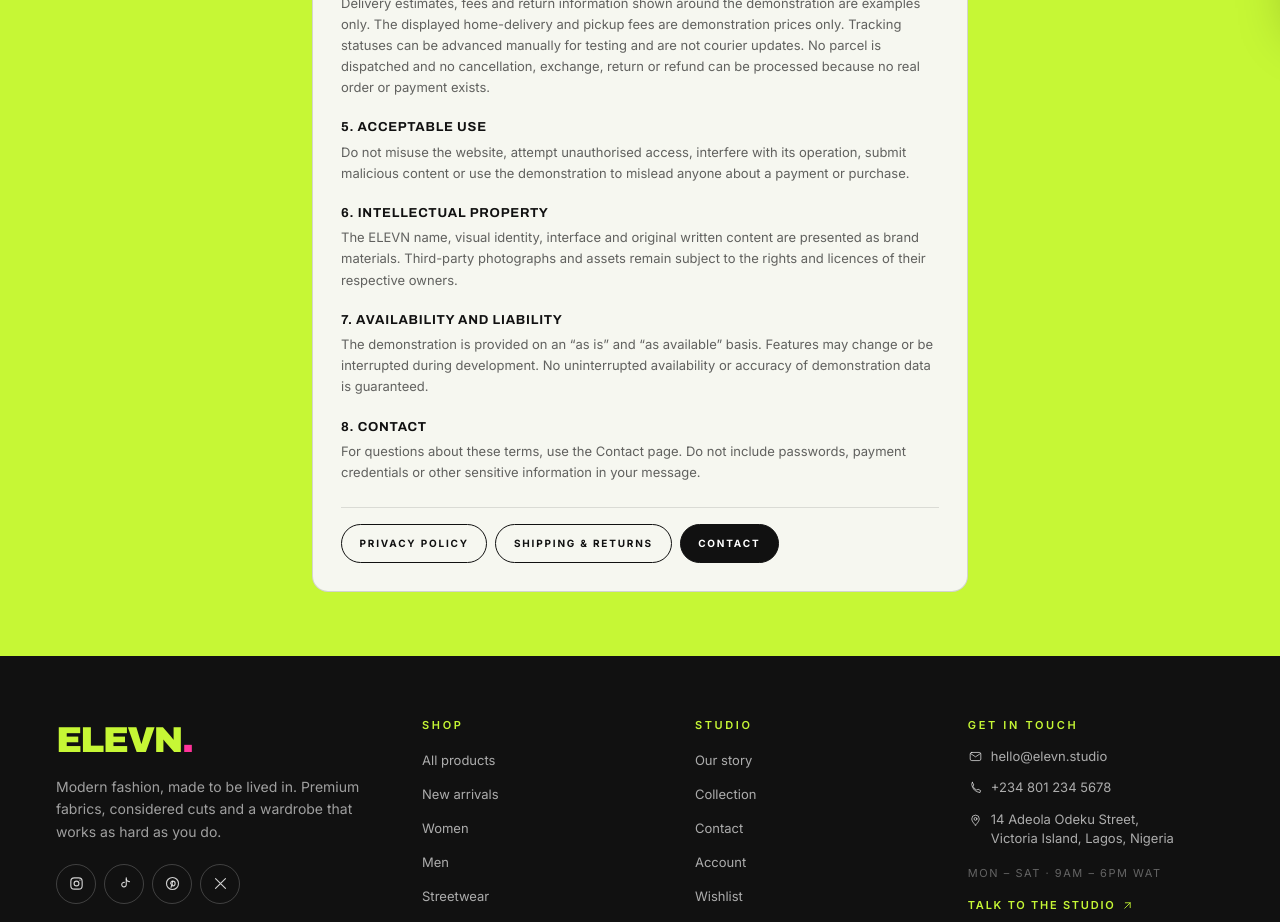
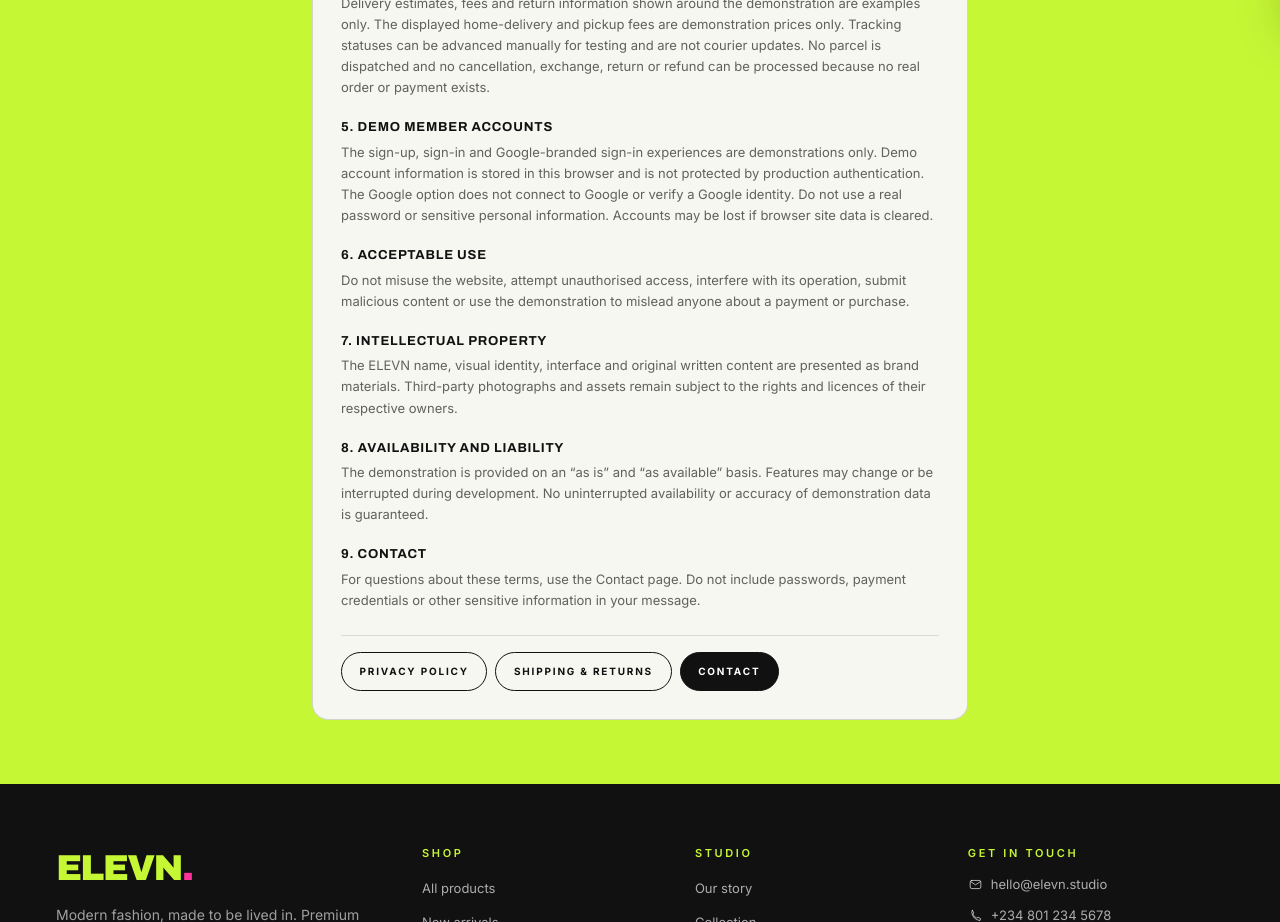
Before and after one commit to dbobmanuel29-hue/elevn, a Next.js app: page /terms in a window 1280 px wide. Shown: the part 780-1702 px from the top of the page. Built offline with nearby package versions, Linux system fonts and the light colour scheme.

Commit message:
Add demo account terms and authentication limitations

```diff
--- a/src/app/terms/page.tsx
+++ b/src/app/terms/page.tsx
@@ -6,9 +6,10 @@ const SECTIONS = [
 { title:"2. Products and prices", body:"Product names, descriptions, images, sizes, stock, prices and availability are illustrative catalogue content and may change. Prices are displayed in Nigerian naira (₦). Images may be illustrative and may not represent an exact item a future live store would supply." },
 { title:"3. Orders and payments", body:"Card and bank-transfer checkout options simulate a successful payment only. The site does not collect card numbers, CVV codes, bank passwords, one-time passwords or transfer receipts. It does not contact a payment provider, take money, create a real order or reserve stock. A demo reference or success screen is not a receipt or proof of payment." },
 { title:"4. Delivery, cancellations and returns", body:"Delivery estimates, fees and return information shown around the demonstration are examples only. The displayed home-delivery and pickup fees are demonstration prices only. Tracking statuses can be advanced manually for testing and are not courier updates. No parcel is dispatched and no cancellation, exchange, return or refund can be processed because no real order or payment exists." },
-{ title:"5. Acceptable use", body:"Do not misuse the website, attempt unauthorised access, interfere with its operation, submit malicious content or use the demonstration to mislead anyone about a payment or purchase." },
-{ title:"6. Intellectual property", body:"The ELEVN name, visual identity, interface and original written content are presented as brand materials. Third-party photographs and assets remain subject to the rights and licences of their respective owners." },
-{ title:"7. Availability and liability", body:"The demonstration is provided on an “as is” and “as available” basis. Features may change or be interrupted during development. No uninterrupted availability or accuracy of demonstration data is guaranteed." },
-{ title:"8. Contact", body:"For questions about these terms, use the Contact page. Do not include passwords, payment credentials or other sensitive information in your message." }
+{ title:"5. Demo member accounts", body:"The sign-up, sign-in and Google-branded sign-in experiences are demonstrations only. Demo account information is stored in this browser and is not protected by production authentication. The Google option does not connect to Google or verify a Google identity. Do not use a real password or sensitive personal information. Accounts may be lost if browser site data is cleared." },
+{ title:"6. Acceptable use", body:"Do not misuse the website, attempt unauthorised access, interfere with its operation, submit malicious content or use the demonstration to mislead anyone about a payment or purchase." },
+{ title:"7. Intellectual property", body:"The ELEVN name, visual identity, interface and original written content are presented as brand materials. Third-party photographs and assets remain subject to the rights and licences of their respective owners." },
+{ title:"8. Availability and liability", body:"The demonstration is provided on an “as is” and “as available” basis. Features may change or be interrupted during development. No uninterrupted availability or accuracy of demonstration data is guaranteed." },
+{ title:"9. Contact", body:"For questions about these terms, use the Contact page. Do not include passwords, payment credentials or other sensitive information in your message." }
 ];
 export default function TermsPage(){return <section className="bg-lime pb-16"><div className="shell max-w-3xl pt-8 md:pt-10"><nav aria-label="Breadcrumb" className="flex items-center gap-2 text-[10px] tracking-[0.14em] uppercase text-ink/45"><Link href="/" className="hover:text-ink">Home</Link><span>/</span><span className="text-ink">Terms of Service</span></nav><h1 className="display mt-4 text-[clamp(2.2rem,5.6vw,4.25rem)]">Terms of<br/>service<span className="text-pink">.</span></h1><p className="mt-3 text-[11px] font-semibold tracking-[0.14em] uppercase text-ink/45">Last updated · November 2026</p><div className="mt-7 space-y-6 rounded-2xl border border-ink/15 bg-paper p-5 sm:p-7">{SECTIONS.map(section=><div key={section.title}><h2 className="text-[13px] font-bold tracking-[0.06em] uppercase">{section.title}</h2><p className="mt-2 text-[13px] leading-relaxed text-ink/65">{section.body}</p></div>)}<div className="flex flex-wrap gap-2 border-t border-ink/12 pt-4"><Link href="/privacy" className="btn btn-outline btn-sm">Privacy policy</Link><Link href="/shipping-returns" className="btn btn-outline btn-sm">Shipping &amp; returns</Link><Link href="/contact" className="btn btn-ink btn-sm">Contact</Link></div></div></div></section>}
```
